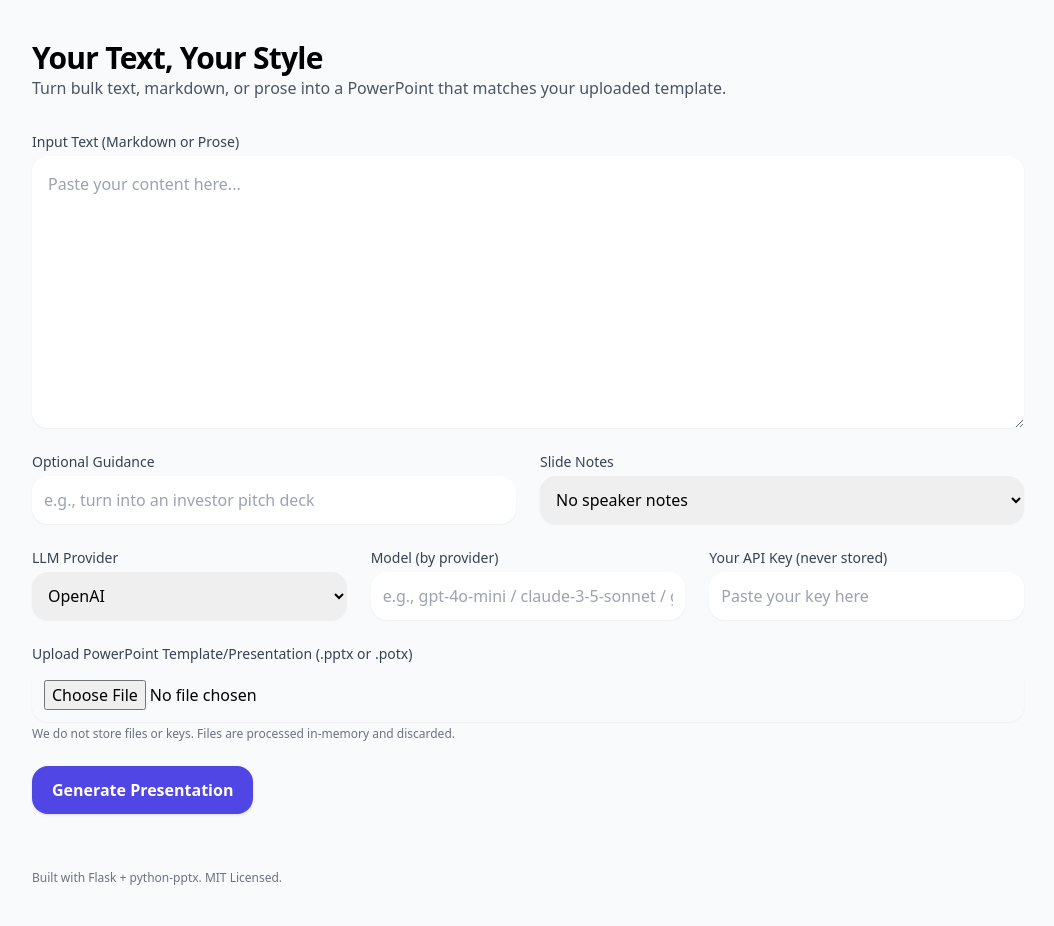
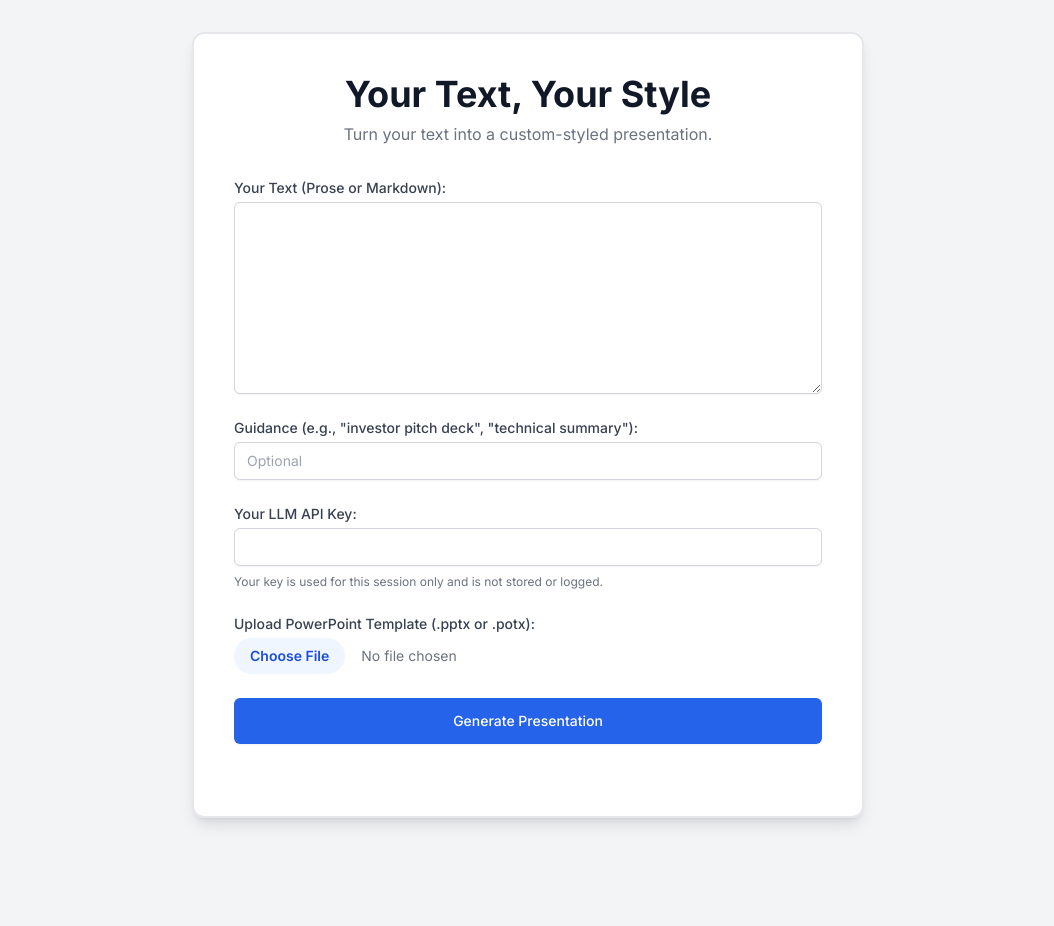
Before and after one commit to Ananthavalli1991/llm_ppt, a Flask app: template templates/index.html in a window 1280 px wide. Shown: the whole page, without its empty margins (112-1166 px from the left). After the commit the page ends 825 px from the top, so only its background shows below. Run offline with Flask 3, Linux system fonts and the light colour scheme; the template is opened without the code that fills it, so the values that code supplies are empty; some libraries are stand-ins or nearby versions.

Commit message:
Update index.html

```diff
--- a/templates/index.html
+++ b/templates/index.html
@@ -1,77 +1,128 @@
 <!DOCTYPE html>
 <html lang="en">
 <head>
-  <meta charset="UTF-8" />
-  <meta name="viewport" content="width=device-width, initial-scale=1" />
-  <title>Text → PowerPoint (Template Clone)</title>
-  <script src="https://unpkg.com/htmx.org@1.9.12"></script>
-  <script src="https://unpkg.com/hyperscript.org@0.9.12"></script>
-  <script defer src="https://unpkg.com/alpinejs@3.13.7/dist/cdn.min.js"></script>
+    <meta charset="UTF-8">
+    <meta name="viewport" content="width=device-width, initial-scale=1.0">
+    <title>Your Text, Your Style</title>
     <script src="https://cdn.tailwindcss.com"></script>
+    <link rel="preconnect" href="https://fonts.googleapis.com">
+    <link rel="preconnect" href="https://fonts.gstatic.com" crossorigin>
+    <link href="https://fonts.googleapis.com/css2?family=Inter:wght@400;500;600;700&display=swap" rel="stylesheet">
+    <style>
+        body { font-family: 'Inter', sans-serif; }
+    </style>
 </head>
-<body class="bg-gray-50 min-h-screen">
-  <div class="max-w-5xl mx-auto py-10 px-4">
-    <header class="mb-8">
-      <h1 class="text-3xl font-bold tracking-tight">Your Text, Your Style</h1>
-      <p class="text-gray-600">Turn bulk text, markdown, or prose into a PowerPoint that matches your uploaded template.</p>
-    </header>
+<body class="bg-gray-100 text-gray-800 p-4 sm:p-8 flex items-center justify-center min-h-screen">
+    <div class="bg-white p-6 sm:p-10 rounded-xl shadow-lg w-full max-w-2xl border-2 border-gray-200">
+        <h1 class="text-3xl sm:text-4xl font-bold text-center text-gray-900 mb-2">Your Text, Your Style</h1>
+        <p class="text-center text-gray-500 mb-8 text-sm sm:text-base">
+            Turn your text into a custom-styled presentation.
+        </p>
 
-    <form id="gen-form" hx-post="/generate" hx-encoding="multipart/form-data" hx-target="#result" hx-swap="innerHTML" class="grid grid-cols-1 gap-6">
+        <form id="presentation-form" class="space-y-6">
             <div>
-        <label class="block text-sm font-medium text-gray-700">Input Text (Markdown or Prose)</label>
-        <textarea name="input_text" rows="10" required class="mt-1 block w-full rounded-2xl border-gray-300 shadow-sm focus:ring-2 focus:ring-indigo-500 p-4" placeholder="Paste your content here..."></textarea>
-      </div>
-
-      <div class="grid md:grid-cols-2 gap-6">
-        <div>
-          <label class="block text-sm font-medium text-gray-700">Optional Guidance</label>
-          <input type="text" name="guidance" class="mt-1 block w-full rounded-2xl border-gray-300 shadow-sm focus:ring-2 focus:ring-indigo-500 p-3" placeholder="e.g., turn into an investor pitch deck"/>
-        </div>
-        <div>
-          <label class="block text-sm font-medium text-gray-700">Slide Notes</label>
-          <select name="with_notes" class="mt-1 block w-full rounded-2xl border-gray-300 shadow-sm focus:ring-2 focus:ring-indigo-500 p-3">
-            <option value="false" selected>No speaker notes</option>
-            <option value="true">Auto-generate notes (LLM)</option>
-          </select>
-        </div>
-      </div>
-
-      <div class="grid md:grid-cols-3 gap-6">
-        <div>
-          <label class="block text-sm font-medium text-gray-700">LLM Provider</label>
-          <select name="provider" class="mt-1 block w-full rounded-2xl border-gray-300 shadow-sm focus:ring-2 focus:ring-indigo-500 p-3">
-            <option value="openai" selected>OpenAI</option>
-            <option value="anthropic">Anthropic</option>
-            <option value="gemini">Gemini</option>
-          </select>
-        </div>
-        <div>
-          <label class="block text-sm font-medium text-gray-700">Model (by provider)</label>
-          <input type="text" name="model" class="mt-1 block w-full rounded-2xl border-gray-300 shadow-sm focus:ring-2 focus:ring-indigo-500 p-3" placeholder="e.g., gpt-4o-mini / claude-3-5-sonnet / gemini-1.5-pro"/>
-        </div>
-        <div>
-          <label class="block text-sm font-medium text-gray-700">Your API Key (never stored)</label>
-          <input type="password" name="api_key" required class="mt-1 block w-full rounded-2xl border-gray-300 shadow-sm focus:ring-2 focus:ring-indigo-500 p-3" placeholder="Paste your key here"/>
-        </div>
+                <label for="text-input" class="block text-sm font-medium text-gray-700 mb-1">
+                    Your Text (Prose or Markdown):
+                </label>
+                <textarea id="text-input" required
+                    class="mt-1 block w-full px-3 py-2 border border-gray-300 rounded-md shadow-sm focus:outline-none focus:ring-blue-500 focus:border-blue-500 sm:text-sm h-48"></textarea>
             </div>
 
             <div>
-        <label class="block text-sm font-medium text-gray-700">Upload PowerPoint Template/Presentation (.pptx or .potx)</label>
-        <input type="file" name="template_file" accept=".pptx,.potx" required class="mt-1 block w-full rounded-2xl border-gray-300 shadow-sm focus:ring-2 focus:ring-indigo-500 p-3"/>
-        <p class="text-xs text-gray-500 mt-1">We do not store files or keys. Files are processed in-memory and discarded.</p>
+                <label for="llm-guidance" class="block text-sm font-medium text-gray-700 mb-1">
+                    Guidance (e.g., "investor pitch deck", "technical summary"):
+                </label>
+                <input type="text" id="llm-guidance" placeholder="Optional"
+                    class="mt-1 block w-full px-3 py-2 border border-gray-300 rounded-md shadow-sm focus:outline-none focus:ring-blue-500 focus:border-blue-500 sm:text-sm">
             </div>
 
-      <div class="flex items-center gap-3">
-        <button type="submit" class="px-5 py-3 rounded-2xl bg-indigo-600 text-white font-semibold shadow hover:bg-indigo-500">Generate Presentation</button>
-        <span id="spinner" class="text-gray-500" hx-ext="class-tools" _="on htmx:beforeSend add .animate-pulse to #spinner then put 'Processing...' into me end on htmx:afterOnLoad remove .animate-pulse from #spinner then put '' into me end"></span>
+            <div>
+                <label for="api-key" class="block text-sm font-medium text-gray-700 mb-1">
+                    Your LLM API Key:
+                </label>
+                <input type="password" id="api-key" required
+                    class="mt-1 block w-full px-3 py-2 border border-gray-300 rounded-md shadow-sm focus:outline-none focus:ring-blue-500 focus:border-blue-500 sm:text-sm">
+                <p class="mt-2 text-xs text-gray-500">
+                    Your key is used for this session only and is not stored or logged.
+                </p>
             </div>
+
+            <div>
+                <label for="template-file" class="block text-sm font-medium text-gray-700 mb-1">
+                    Upload PowerPoint Template (.pptx or .potx):
+                </label>
+                <input type="file" id="template-file" accept=".pptx,.potx" required
+                    class="mt-1 block w-full text-sm text-gray-500
+                    file:mr-4 file:py-2 file:px-4
+                    file:rounded-full file:border-0
+                    file:text-sm file:font-semibold
+                    file:bg-blue-50 file:text-blue-700
+                    hover:file:bg-blue-100">
+            </div>
+
+            <button type="submit" id="submit-button"
+                class="w-full flex justify-center py-3 px-4 border border-transparent rounded-md shadow-sm text-sm font-medium text-white bg-blue-600 hover:bg-blue-700 focus:outline-none focus:ring-2 focus:ring-offset-2 focus:ring-blue-500 transition-all duration-200">
+                Generate Presentation
+            </button>
         </form>
 
-    <section id="result" class="mt-8"></section>
+        <div id="status" class="mt-8 text-center font-semibold"></div>
 
-    <footer class="mt-14 text-xs text-gray-500">
-      <p>Built with Flask + python-pptx. MIT Licensed.</p>
-    </footer>
     </div>
+
+    <script>
+        document.getElementById('presentation-form').addEventListener('submit', async (e) => {
+            e.preventDefault();
+
+            const form = e.target;
+            const statusDiv = document.getElementById('status');
+            const submitButton = document.getElementById('submit-button');
+
+            // Show loading state
+            statusDiv.textContent = 'Generating your presentation... This may take a moment.';
+            statusDiv.className = 'text-gray-500';
+            submitButton.disabled = true;
+            submitButton.textContent = 'Generating...';
+
+            const formData = new FormData();
+            formData.append('text_input', document.getElementById('text-input').value);
+            formData.append('llm_guidance', document.getElementById('llm-guidance').value);
+            formData.append('api_key', document.getElementById('api-key').value);
+            formData.append('template', document.getElementById('template-file').files[0]);
+
+            try {
+                const response = await fetch('/generate_pptx', {
+                    method: 'POST',
+                    body: formData,
+                });
+
+                if (response.ok) {
+                    const blob = await response.blob();
+                    const url = window.URL.createObjectURL(blob);
+                    const a = document.createElement('a');
+                    a.style.display = 'none';
+                    a.href = url;
+                    a.download = 'generated_presentation.pptx';
+                    document.body.appendChild(a);
+                    a.click();
+                    window.URL.revokeObjectURL(url);
+                    statusDiv.textContent = 'Success! Your presentation is downloading.';
+                    statusDiv.className = 'text-green-600';
+                } else {
+                    const error = await response.json();
+                    statusDiv.textContent = 'Error: ' + (error.error || 'Something went wrong on the server.');
+                    statusDiv.className = 'text-red-600';
+                }
+            } catch (error) {
+                console.error('Fetch error:', error);
+                statusDiv.textContent = 'An error occurred. Please check your network connection and try again.';
+                statusDiv.className = 'text-red-600';
+            } finally {
+                // Reset form and button state
+                submitButton.disabled = false;
+                submitButton.textContent = 'Generate Presentation';
+            }
+        });
+    </script>
 </body>
 </html>
```
Lines whose indentation alone changed are shown as unchanged.
